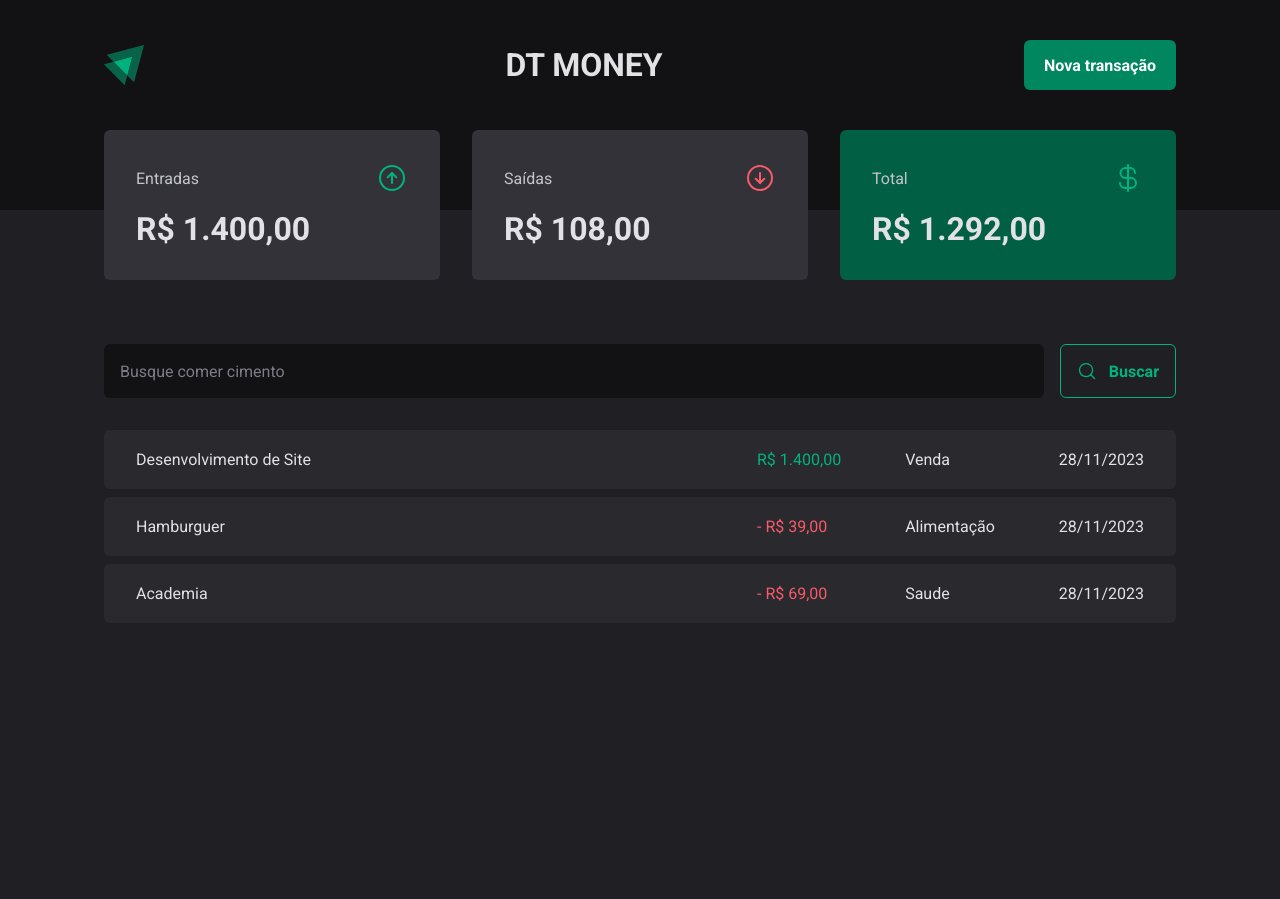
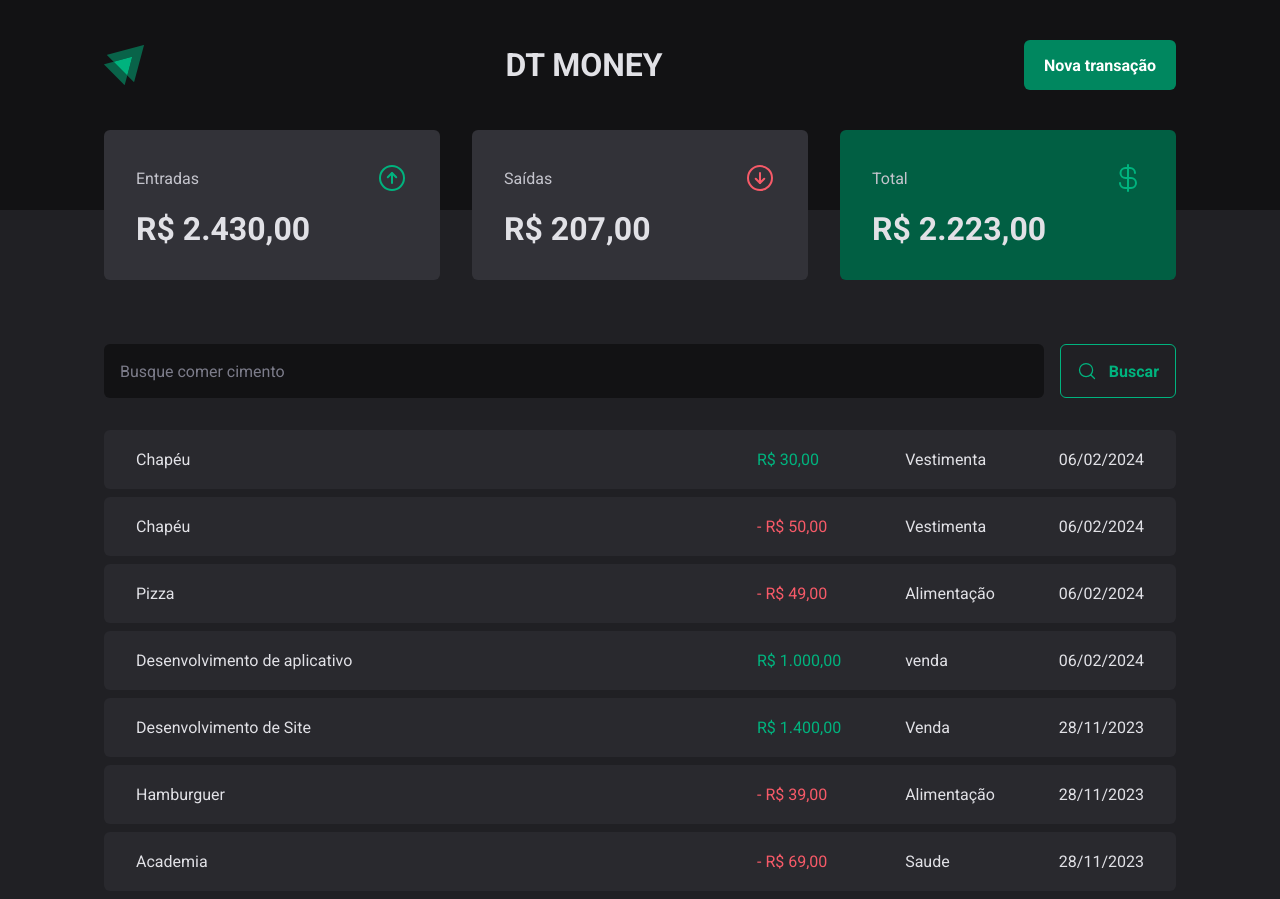
Before and after one commit to BrenoNovais/cash-control, a React (Vite) app: page / in a window 1280 px wide. Before the commit the page ends 800 px from the top, so only its background shows below. Built offline with nearby package versions, Linux system fonts and the light colour scheme; data requests are answered from the project's data file.

Commit message:
Criando novas transacoes

```diff
--- a/db.json
+++ b/db.json
@@ -23,6 +23,38 @@
       "category": "Saude",
       "price": 69,
       "createdAt": "2023-11-28T13:35:13.444Z"
+    },
+    {
+      "description": "Desenvolvimento de aplicativo",
+      "price": 1000,
+      "category": "venda",
+      "type": "income",
+      "createdAt": "2024-02-06T17:14:48.145Z",
+      "id": 4
+    },
+    {
+      "description": "Pizza",
+      "price": 49,
+      "category": "Alimentação",
+      "type": "outcome",
+      "createdAt": "2024-02-06T17:19:30.363Z",
+      "id": 5
+    },
+    {
+      "description": "Chapéu",
+      "price": 50,
+      "category": "Vestimenta",
+      "type": "outcome",
+      "createdAt": "2024-02-06T17:28:31.156Z",
+      "id": 6
+    },
+    {
+      "description": "Chapéu",
+      "price": 30,
+      "category": "Vestimenta",
+      "type": "income",
+      "createdAt": "2024-02-06T17:55:02.347Z",
+      "id": 7
     }
   ]
 }
--- a/src/components/NewTransactionModal/indes.tsx
+++ b/src/components/NewTransactionModal/indes.tsx
@@ -1,8 +1,10 @@
 import { zodResolver } from "@hookform/resolvers/zod";
 import * as Dialog from "@radix-ui/react-dialog";
 import { ArrowCircleDown, ArrowCircleUp, X } from "phosphor-react";
+import { useContext } from "react";
 import { Controller, useForm } from "react-hook-form";
 import * as z from 'zod';
+import { TransactionsContext } from "../../contexts/TransactionsContext";
 import { CloseButton, Content, Overlay, TransactionType, TransactionTypeButton } from "./styles";
 
 const newTransactionFormSchema = z.object({
@@ -16,14 +18,20 @@ type NewTransactionFormInputs = z.infer<typeof newTransactionFormSchema>
 
 export function NewTransactionModal() {
 
-    const { control, register, handleSubmit, formState: { isSubmitting } } = useForm<NewTransactionFormInputs>({
+    const { createTransaction } = useContext(TransactionsContext)
+
+    const { control, register, handleSubmit, formState: { isSubmitting }, reset } = useForm<NewTransactionFormInputs>({
         resolver: zodResolver(newTransactionFormSchema),
         defaultValues: { type: 'income' }
     })
 
     async function handleCreateNewTransaction(data: NewTransactionFormInputs) {
-        await new Promise(resolve => setTimeout(resolve, 2000))
-        console.log(data)
+
+        const { description, price, category, type } = data
+
+        createTransaction({ description, price, category, type })
+
+        reset()
     }
 
     return (
--- a/src/contexts/TransactionsContext.tsx
+++ b/src/contexts/TransactionsContext.tsx
@@ -12,11 +12,19 @@ interface Transaction {
 
 interface TransactionContextType {
     transactions: Transaction[],
-    BuscaTransactions: (query?: string) => Promise<void>
+    BuscaTransactions: (query?: string) => Promise<void>,
+    createTransaction: (data: CreateTansactionInput) => Promise<void>
 }
 
 interface TransactionsProviderProps {
     children: ReactNode;
+}
+
+interface CreateTansactionInput {
+    description: string
+    type: 'income' | 'outcome'
+    price: number
+    category: string
 }
 
 export const TransactionsContext = createContext({} as TransactionContextType)
@@ -29,6 +37,8 @@ export function TransactionsProvider({ children }: TransactionsProviderProps) {
 
         const response = await api.get('/transactions', {
             params: {
+                _sort: 'createdAt',
+                _order: 'desc',
                 q: query,
             }
         })
@@ -36,12 +46,19 @@ export function TransactionsProvider({ children }: TransactionsProviderProps) {
         setTransactions(response.data)
     }
 
+    async function createTransaction(dados: CreateTansactionInput) {
+        const { description, price, category, type } = dados
+        const response = await api.post("/transactions", { description, price, category, type, createdAt: new Date() })
+
+        setTransactions(state => [response.data, ...state])
+    }
+
     useEffect(() => {
         BuscaTransactions()
     }, [])
 
     return (
-        <TransactionsContext.Provider value={{ transactions, BuscaTransactions }}>
+        <TransactionsContext.Provider value={{ transactions, BuscaTransactions, createTransaction }}>
             {children}
         </TransactionsContext.Provider>
     )
```
Lines whose indentation alone changed are shown as unchanged.
